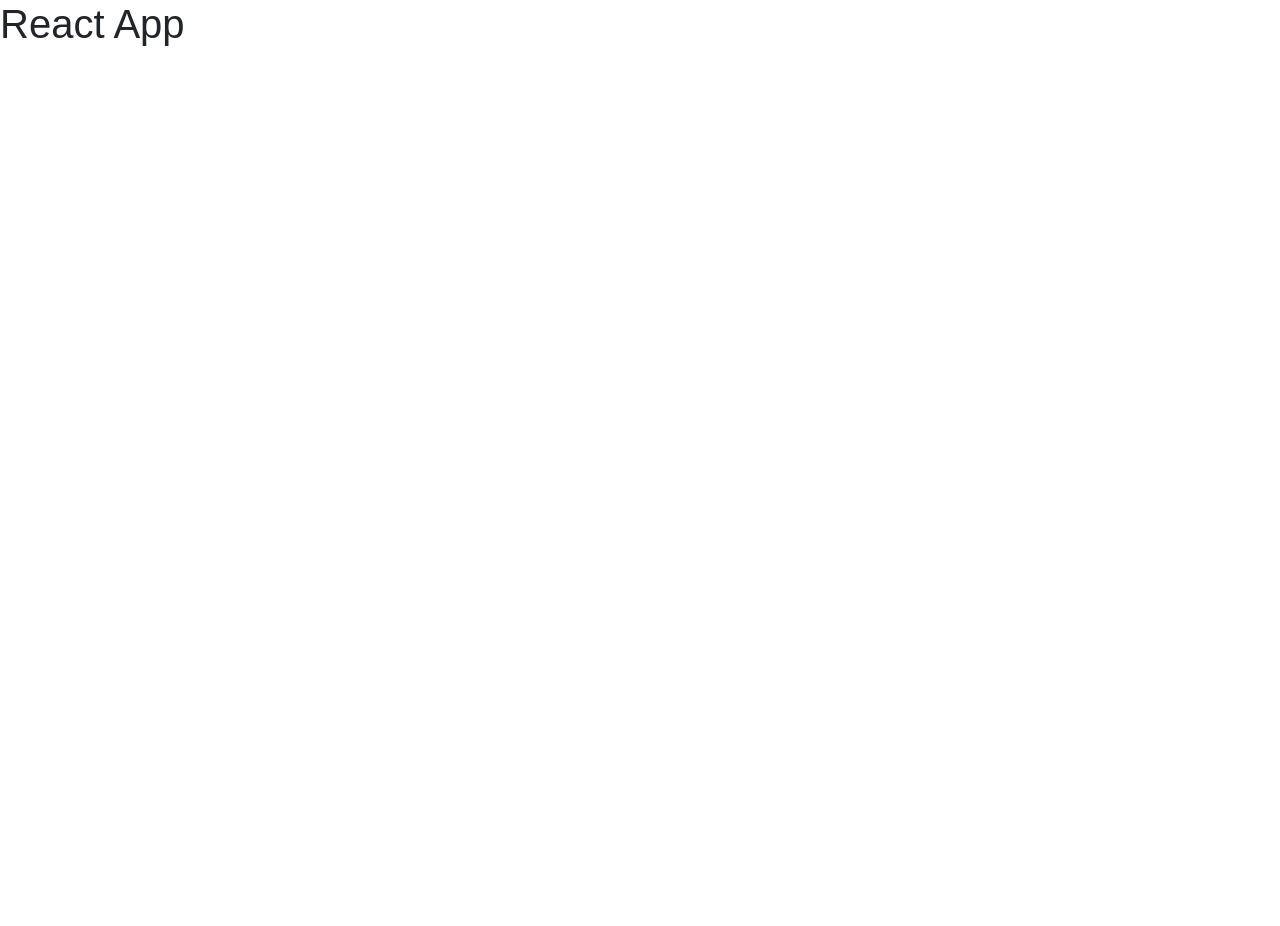
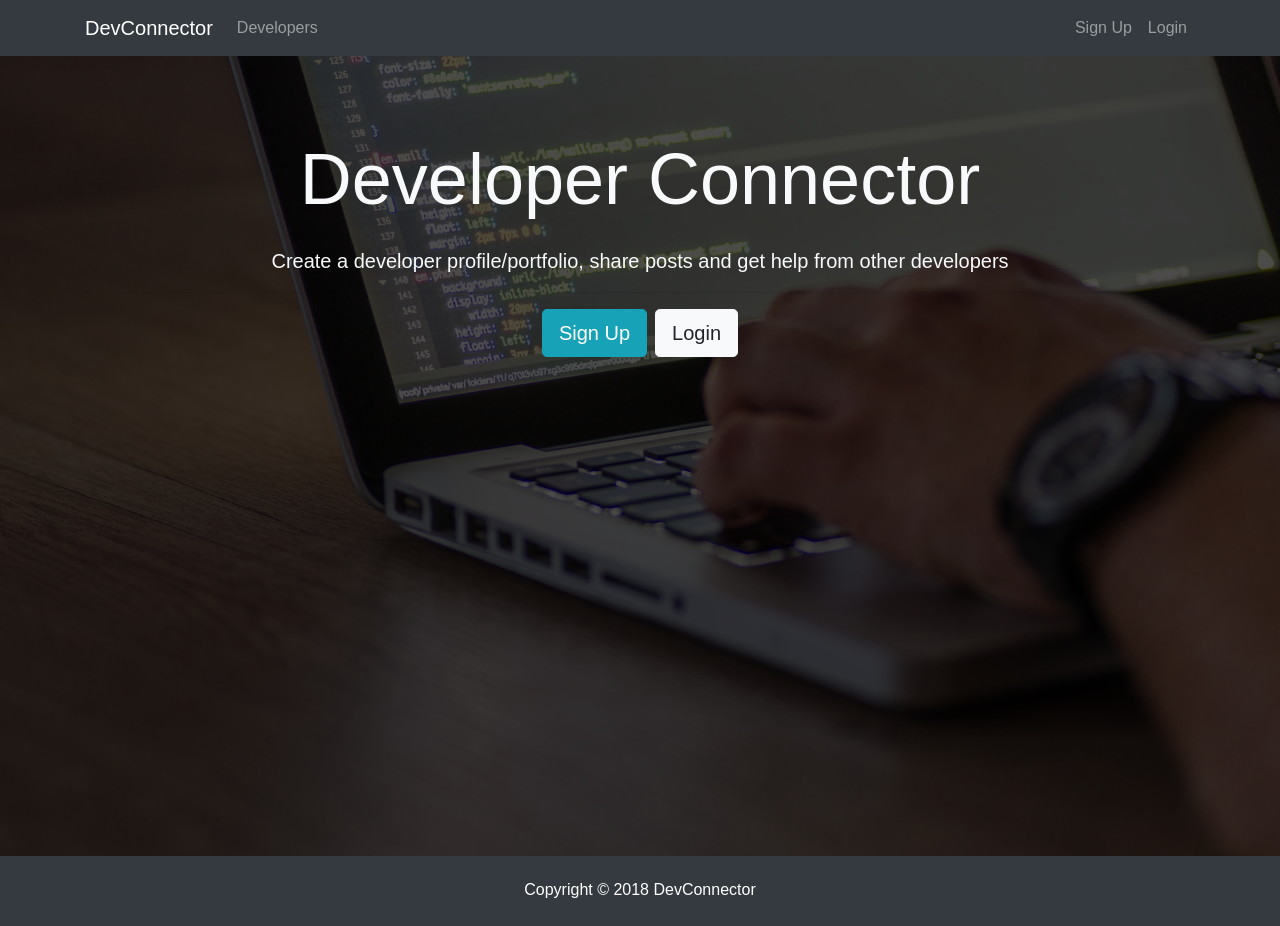
Before and after one commit to bipinstha7/MERN, a React (Create React App) app in the folder client/: page / in a window 1280 px wide. Before the commit the page ends 800 px from the top, so only its background shows below. Built offline with nearby package versions, Linux system fonts and the light colour scheme.

Commit message:
add landing page

```diff
--- a/client/src/App.js
+++ b/client/src/App.js
@@ -1,11 +1,17 @@
 import React, { Component } from 'react';
 import './App.css';
+
+import Navbar from "./components/layout/Navbar";
+import Footer from "./components/layout/Footer";
+import Landing from "./components/layout/Landing";
 
 class App extends Component {
   render() {
     return (
       <div className="App">
-        <h1>React App</h1>
+          <Navbar />
+          <Landing />
+          <Footer />
       </div>
     );
   }
--- /dev/null
+++ b/client/src/components/layout/Footer.js
@@ -0,0 +1,9 @@
+import React from 'react'
+
+export default () => {
+  return (
+    <footer className="bg-dark text-white mt-5 p-4 text-center">
+      Copyright &copy; {new Date().getFullYear()} DevConnector
+    </footer>
+  )
+}
--- /dev/null
+++ b/client/src/components/layout/Landing.js
@@ -0,0 +1,26 @@
+import React, { Component } from 'react'
+
+class Landing extends Component {
+  render() {
+    return (
+      <div className="landing">
+        <div className="dark-overlay landing-inner text-light">
+          <div className="container">
+            <div className="row">
+              <div className="col-md-12 text-center">
+                <h1 className="display-3 mb-4">Developer Connector
+            </h1>
+                <p className="lead"> Create a developer profile/portfolio, share posts and get help from other developers</p>
+                <hr />
+                <a href="register.html" className="btn btn-lg btn-info mr-2">Sign Up</a>
+                <a href="login.html" className="btn btn-lg btn-light">Login</a>
+              </div>
+            </div>
+          </div>
+        </div>
+      </div>
+    )
+  }
+}
+
+export default Landing
--- /dev/null
+++ b/client/src/components/layout/Navbar.js
@@ -0,0 +1,36 @@
+import React, { Component } from 'react'
+
+class Navbar extends Component {
+	render() {
+		return (
+			<nav class="navbar navbar-expand-sm navbar-dark bg-dark mb-4">
+				<div class="container">
+					<a class="navbar-brand" href="landing.html">DevConnector</a>
+					<button class="navbar-toggler" type="button" data-toggle="collapse" data-target="#mobile-nav">
+						<span class="navbar-toggler-icon"></span>
+					</button>
+
+					<div class="collapse navbar-collapse" id="mobile-nav">
+						<ul class="navbar-nav mr-auto">
+							<li class="nav-item">
+								<a class="nav-link" href="profiles.html"> Developers
+                </a>
+							</li>
+						</ul>
+
+						<ul class="navbar-nav ml-auto">
+							<li class="nav-item">
+								<a class="nav-link" href="register.html">Sign Up</a>
+							</li>
+							<li class="nav-item">
+								<a class="nav-link" href="login.html">Login</a>
+							</li>
+						</ul>
+					</div>
+				</div>
+			</nav>
+		)
+	}
+}
+
+export default Navbar;
```
Also changed, not shown: 1 other file (tests, documents, lock files or other folders).
